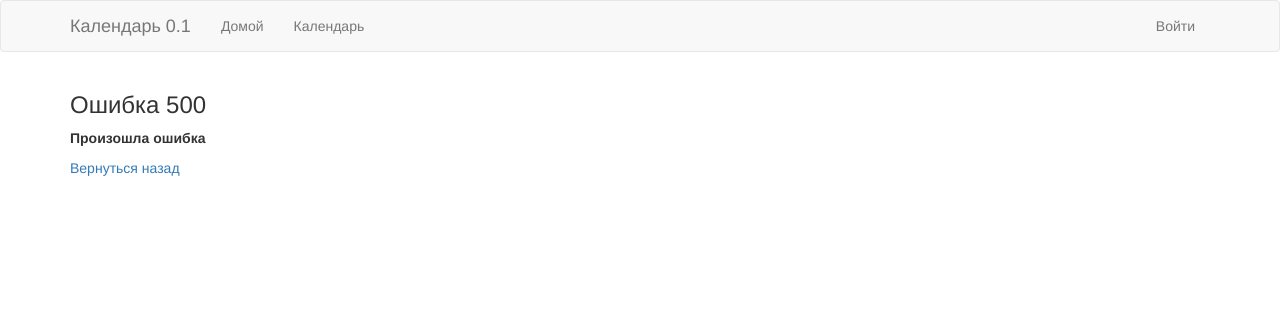
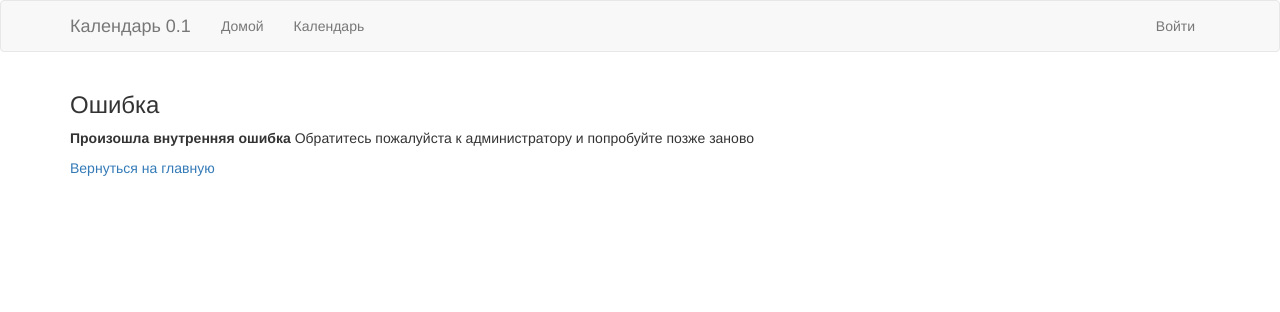
Before and after one commit to amberbumber/calendar, a Flask app: template app/templates/errors/500.html in a window 1280 px wide. Shown: the top 312 px of the page. Run offline with Flask 2, Linux system fonts and the light colour scheme; the template is opened without the code that fills it, so the values that code supplies are empty; some libraries are stand-ins or nearby versions.

Commit message:
исправлен баг с отображением шаблона при возникновении ошибок

```diff
--- a/app/__init__.py
+++ b/app/__init__.py
@@ -46,6 +46,9 @@ def create_app(config_class=Config):
     from app.auth import bp as auth_bp
     app.register_blueprint(auth_bp, url_prefix='/auth')
 
+    from app.errors import bp as errors_bp
+    app.register_blueprint(errors_bp)
+
     # логирование ошибок
     if not app.debug and not app.testing:
         # настройка почтового сервера и отправки ошибок (пока не работает)
--- a/app/templates/errors/404.html
+++ b/app/templates/errors/404.html
@@ -2,9 +2,9 @@
 
 {% block app_content %}
     <p>
-        <h3>Ошибка 404</h3>
-        <span>   <b> 'файл не найден'</b> </span><br>
+        <h3>Ошибка</h3>
+        <span> <b>Кажется, вы ошиблись адресом</b> </span><br>
 
     </p>
-    <p> <a href="{{ url_for('main.index') }}">'Вернуться назад'</a> </p>
+    <p> <a href="{{ url_for('main.index') }}">Вернуться на главную</a> </p>
 {% endblock %}
--- a/app/templates/errors/500.html
+++ b/app/templates/errors/500.html
@@ -2,9 +2,10 @@
 
 {% block app_content %}
     <p>
-        <h3>Ошибка 500</h3>
-        <span> <b>Произошла ошибка</b> </span>
+        <h3>Ошибка</h3>
+        <span> <b>Произошла внутренняя ошибка</b> </span>
+        <span> Обратитесь пожалуйста к администратору и попробуйте позже заново </span>
 
     </p>
-    <p> <a href="{{ url_for('main.index') }}">Вернуться назад</a> </p>
+    <p> <a href="{{ url_for('main.index') }}">Вернуться на главную</a> </p>
 {% endblock %}
```
